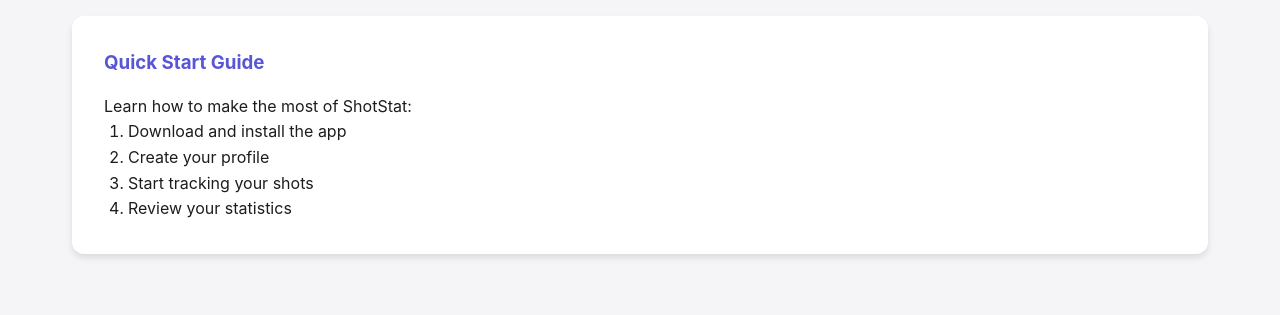
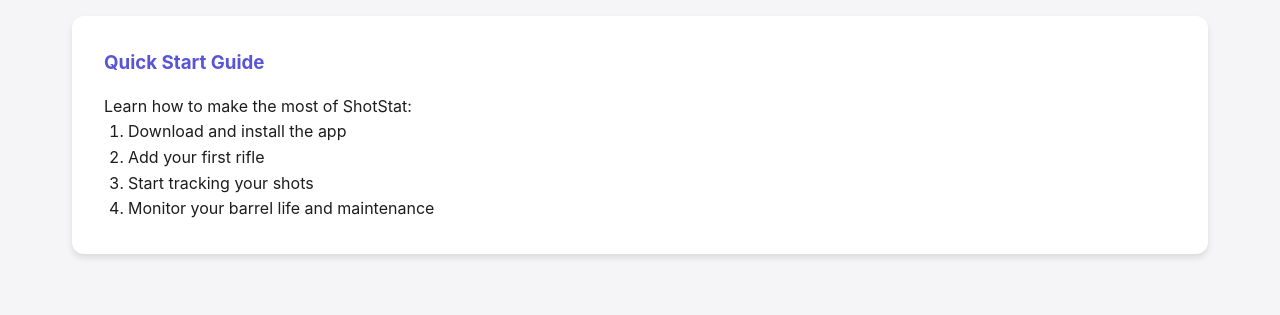
Before and after one commit to callumgoco/shotstat-support, a plain HTML site: page docs/index.html in a window 1280 px wide. Shown: the part 477-792 px from the top of the page. Drawn offline with Linux system fonts and the light colour scheme.

Commit message:
Update Quick Start Guide steps to better reflect app workflow

```diff
--- a/docs/index.html
+++ b/docs/index.html
@@ -31,9 +31,9 @@
                 <p>Learn how to make the most of ShotStat:</p>
                 <ol>
                     <li>Download and install the app</li>
-                    <li>Create your profile</li>
+                    <li>Add your first rifle</li>
                     <li>Start tracking your shots</li>
-                    <li>Review your statistics</li>
+                    <li>Monitor your barrel life and maintenance</li>
                 </ol>
             </div>
         </section>
```
